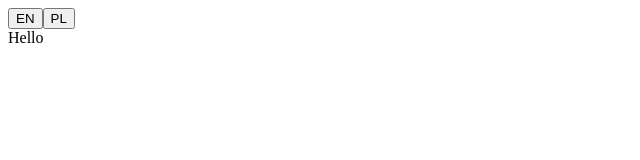
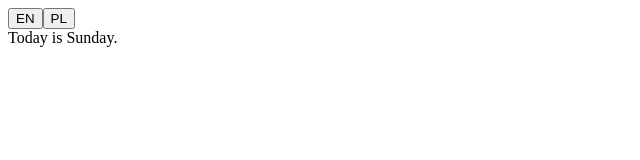
Before and after one commit to mwanago/react-internationalization, a React (Vite) app: page / in a window 1280 px wide. Shown: the top 160 px of the page, without its empty margins (0-640 px from the left). Built offline with nearby package versions, Linux system fonts and the light colour scheme.

Commit message:
feat: translate the current day of the week

```diff
--- a/src/App.tsx
+++ b/src/App.tsx
@@ -1,11 +1,11 @@
-import { Greeting } from './Greeting';
 import { LanguageSwitch } from './LanguageSwitch';
+import { CurrentDayOfTheWeek } from './CurrentDayOfTheWeek';
 
 function App() {
   return (
     <div>
       <LanguageSwitch />
-      <Greeting />
+      <CurrentDayOfTheWeek />
     </div>
   );
 }
--- a/src/CurrentDayOfTheWeek/index.tsx
+++ b/src/CurrentDayOfTheWeek/index.tsx
@@ -1,5 +1,11 @@
+import { useTranslation } from 'react-i18next';
+
 export const CurrentDayOfTheWeek = () => {
-  const day = new Date().toLocaleString('en', { weekday: 'long' });
+  const { t, i18n } = useTranslation();
 
-  return <div>Today is {day}.</div>;
+  const dayOfTheWeek = new Date().toLocaleString(i18n.language, {
+    weekday: 'long',
+  });
+
+  return <div>{t('current_day_of_the_week', { dayOfTheWeek })}</div>;
 };
--- a/src/i18next/index.tsx
+++ b/src/i18next/index.tsx
@@ -6,11 +6,13 @@ const resources = {
   en: {
     translation: {
       greeting: 'Hello',
+      current_day_of_the_week: 'Today is {{dayOfTheWeek}}.',
     },
   },
   pl: {
     translation: {
       greeting: 'Cześć',
+      current_day_of_the_week: 'Dziś jest {{dayOfTheWeek}}.',
     },
   },
 };
```
